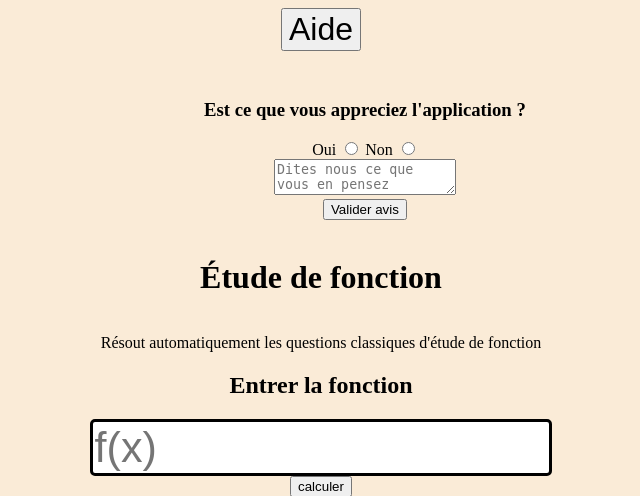
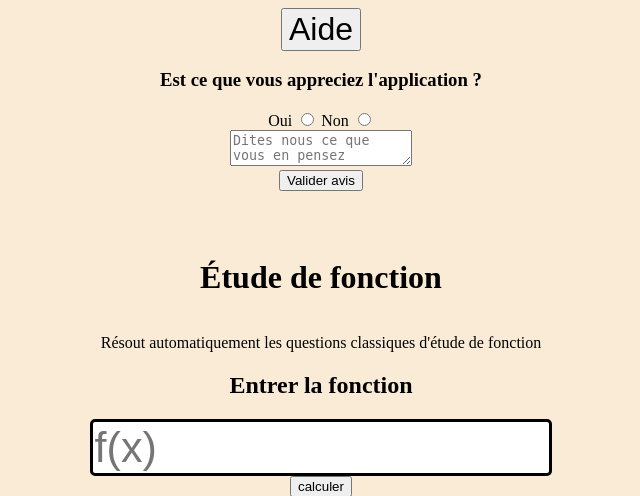
Before and after one commit to MrKtheNOob/Etude-de-fonction, a FastAPI app: page /home in a window 1280 px wide. Shown: the top 496 px of the page, without its empty margins (319-959 px from the left). Run offline with FastAPI, Linux system fonts and the light colour scheme; some libraries are stand-ins or nearby versions.

Commit message:
fixing div not centered

```diff
--- a/templates/home.html
+++ b/templates/home.html
@@ -76,7 +76,7 @@
         </div>
         <main id="content">
         </main>
-        <div id="feedback-container" style="position: absolute; top:10%;right: 34%;">
+        <div id="feedback-container" style="position:relative;bottom: 500px;">
             <h3>Est ce que vous appreciez l'application ?</h3>
             <form id="feedback-form" hx-post="/feedback" hx-target="#feedback-container" hx-swap="innerHTML">
                 <label for="yesanswer">
```
